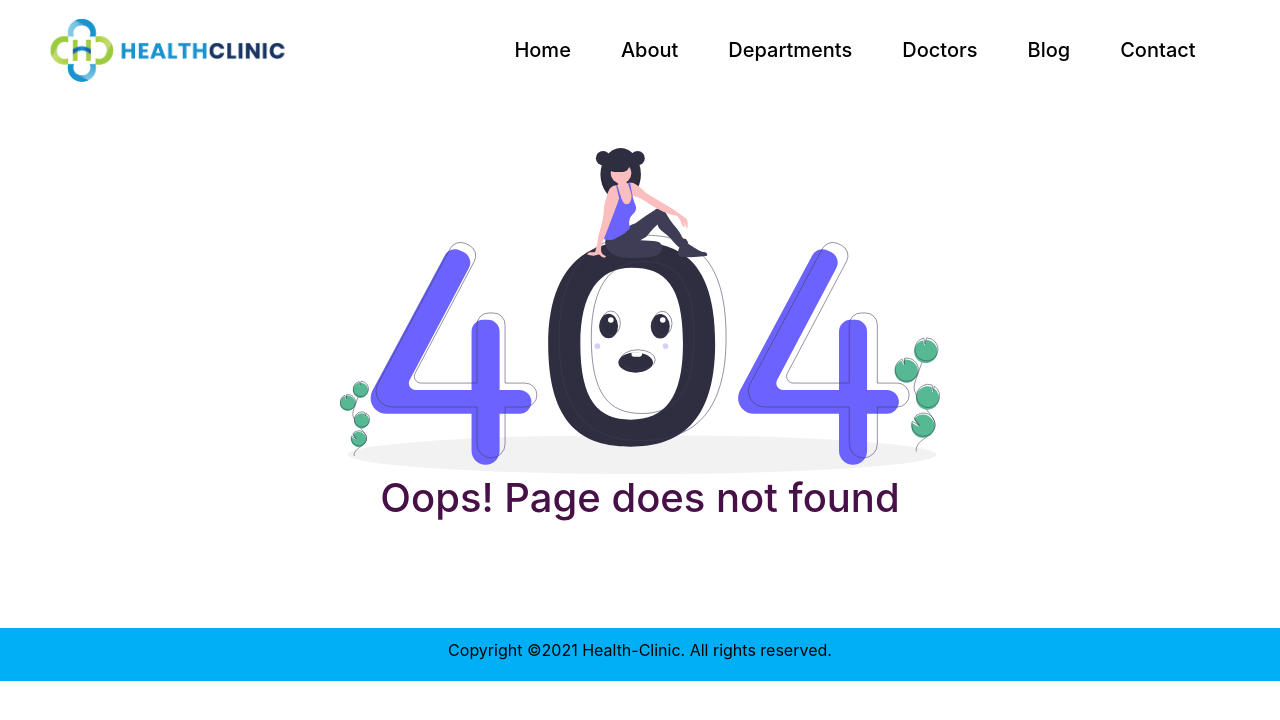
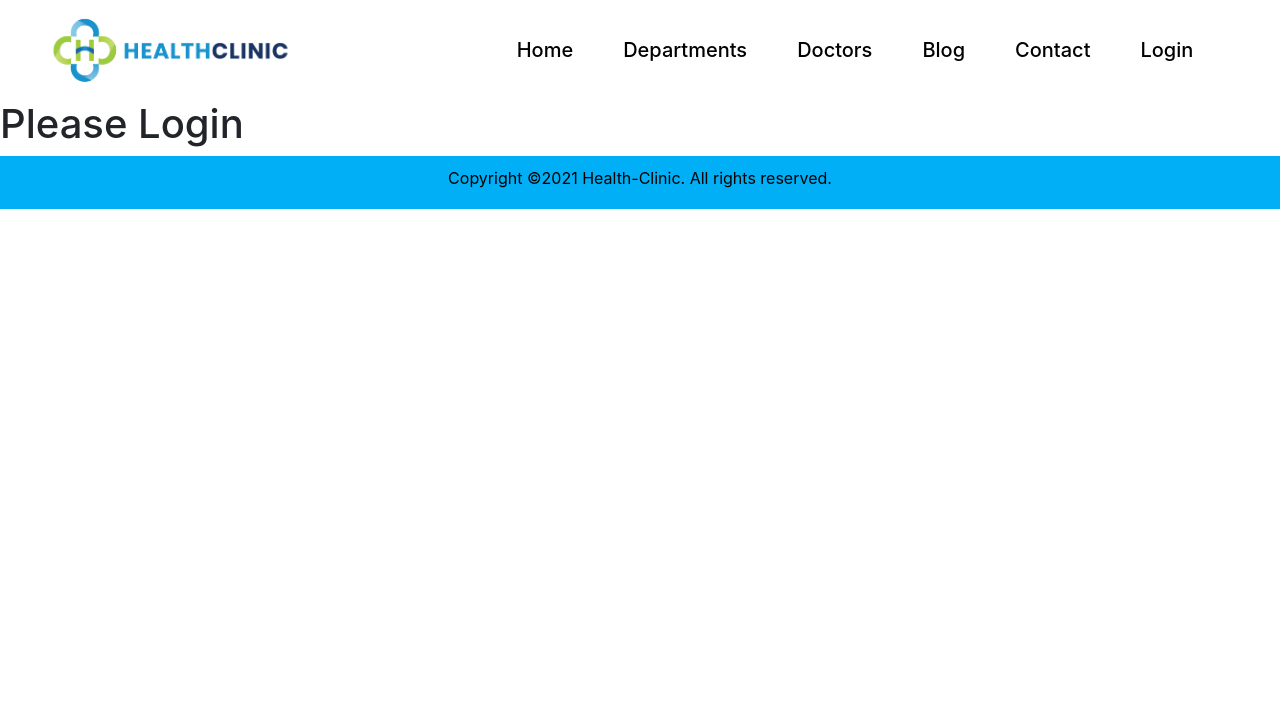
Before and after one commit to Rakibul-Hasan-max/healthclinic, a React (Create React App) app: page /login in a window 1280 px wide. Before the commit this address had no page. Shown: the top 720 px of the page. Built offline with nearby package versions, Linux system fonts and the light colour scheme.

Commit message:
dcfgvhbjr

```diff
--- a/src/App.js
+++ b/src/App.js
@@ -1,6 +1,5 @@
 import { BrowserRouter as Router, Route, Switch } from 'react-router-dom';
 import './App.css';
-import About from './Component/About/About';
 import Blog from './Component/Blog/Blog';
 import Contact from './Component/Contact/Contact';
 import Departments from './Component/Departments/Departments';
@@ -8,6 +7,7 @@ import Doctors from './Component/Doctors/Doctors';
 import Footer from './Component/Footer/Footer';
 import Header from './Component/Header/Header';
 import Home from './Component/Home/Home';
+import Login from './Component/Login/Login';
 import NotFound from './Component/NotFound/NotFound';
 
 function App() {
@@ -22,9 +22,6 @@ function App() {
           <Route path="/home">
             <Home></Home>
           </Route>
-          <Route path="/about">
-            <About></About>
-          </Route>
           <Route path="/departments">
             <Departments></Departments>
           </Route>
@@ -37,6 +34,9 @@ function App() {
           <Route path="/contact">
             <Contact></Contact>
           </Route>
+          <Route path="/login">
+            <Login></Login>
+          </Route>
           <Route path="*">
             <NotFound></NotFound>
           </Route>
--- a/src/Component/Header/Header.js
+++ b/src/Component/Header/Header.js
@@ -13,11 +13,11 @@ const Header = () => {
                 </div>
                 <nav>
                     <Link to ="/home">Home</Link>
-                    <Link to ="/about">About</Link>
                     <Link to ="/departments">Departments</Link>
                     <Link to ="/doctors">Doctors</Link>
                     <Link to ="/blog">Blog</Link>
                     <Link to ="/contact">Contact</Link>
+                    <Link to ="/login">Login</Link>
                 </nav>
             </div>
         </div>
--- /dev/null
+++ b/src/Component/Login/Login.js
@@ -0,0 +1,11 @@
+import React from 'react';
+
+const Login = () => {
+    return (
+        <div>
+            <h1>Please Login</h1>
+        </div>
+    );
+};
+
+export default Login;
```
Also changed, not shown: src/Component/Login/Login.css (added).
